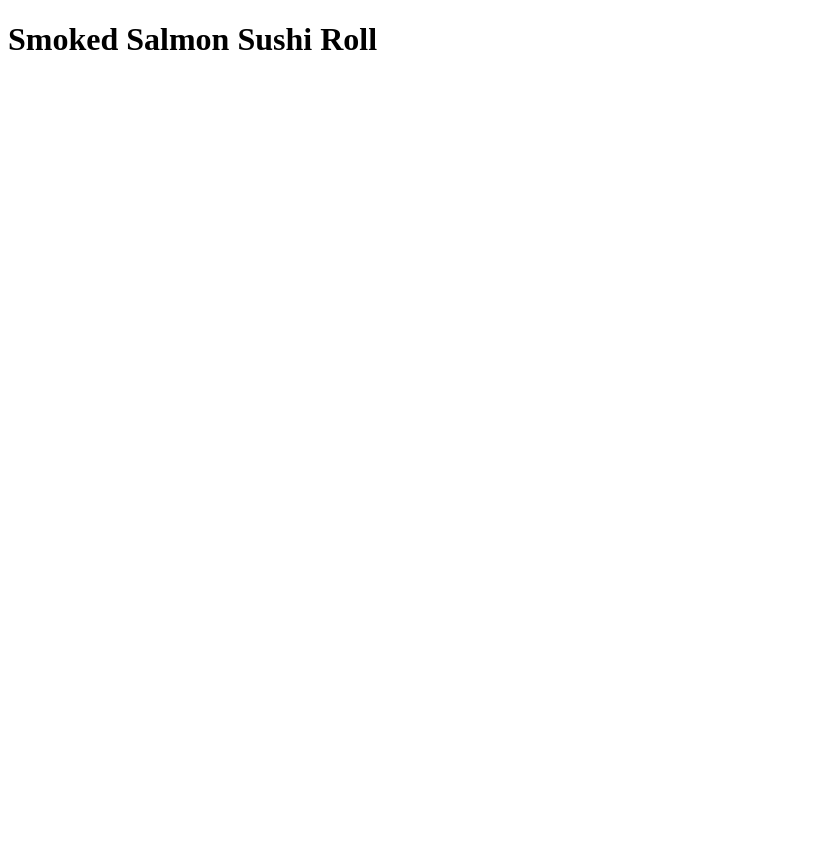
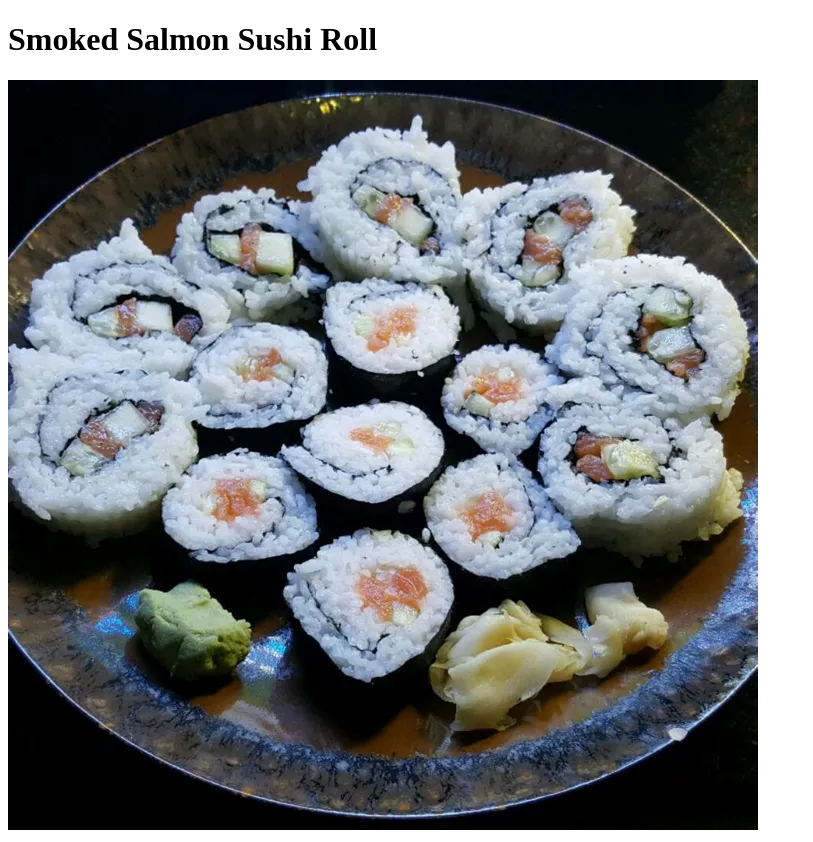
Before and after one commit to EsperAdmin/odin-recipes, a plain HTML site: page recipes/smoked-salmon-sushi-roll.html in a window 1280 px wide. Shown: the whole page, without its empty margins (0-813 px from the left). Before the commit the page ends 800 px from the top, so only its background shows below. Drawn offline with Linux system fonts and the light colour scheme.

Commit message:
Add salmon sushi roll image

```diff
--- a/recipes/smoked-salmon-sushi-roll.html
+++ b/recipes/smoked-salmon-sushi-roll.html
@@ -7,5 +7,7 @@
 
     <body>
         <h1>Smoked Salmon Sushi Roll</h1>
+
+        <img src="../assets/images/smoked-salmon-sushi-roll.webp" alt="Smoked salmon sushi rolls displayed on a plate with wasabi and ginger.">
     </body>
 </html>
```
